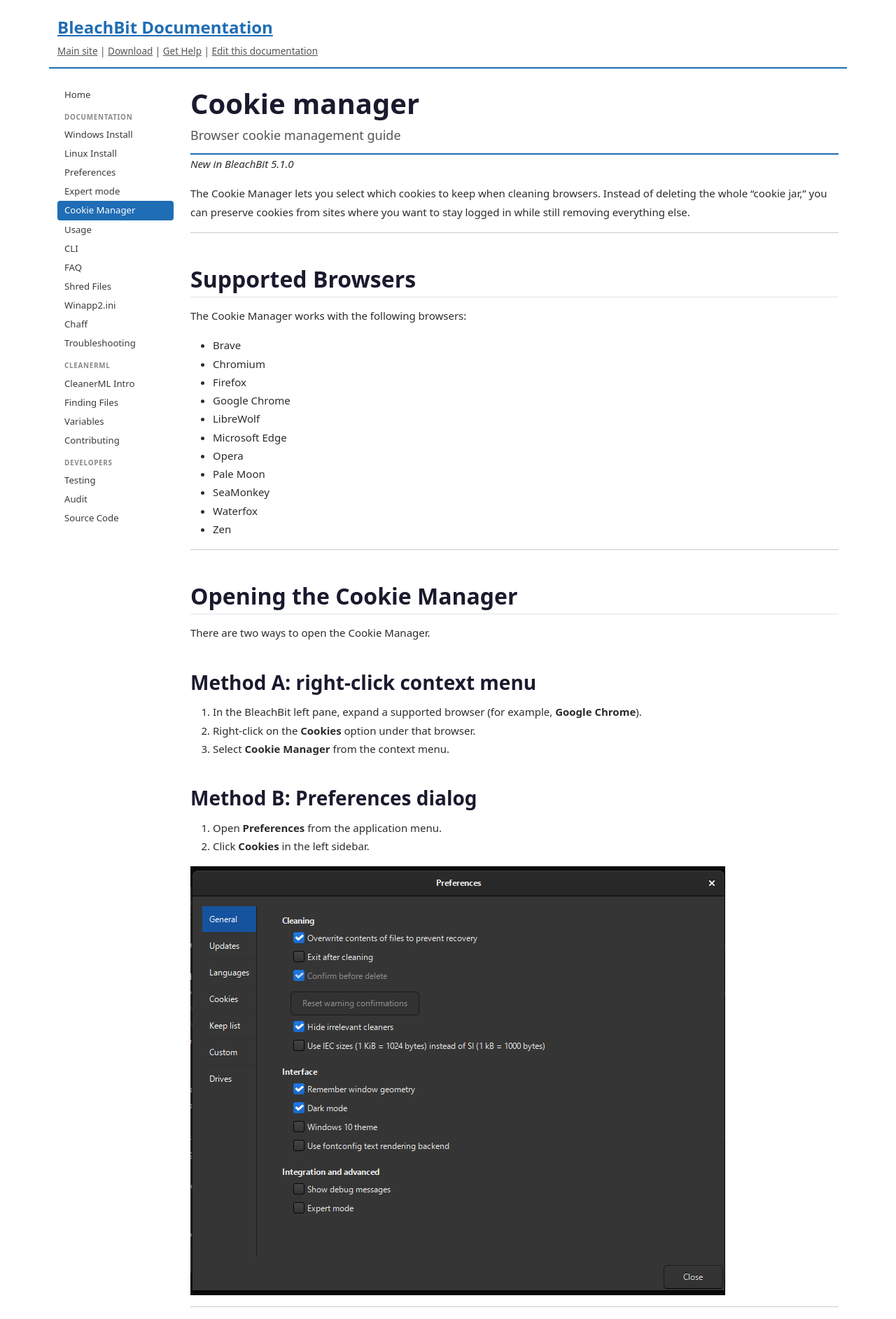
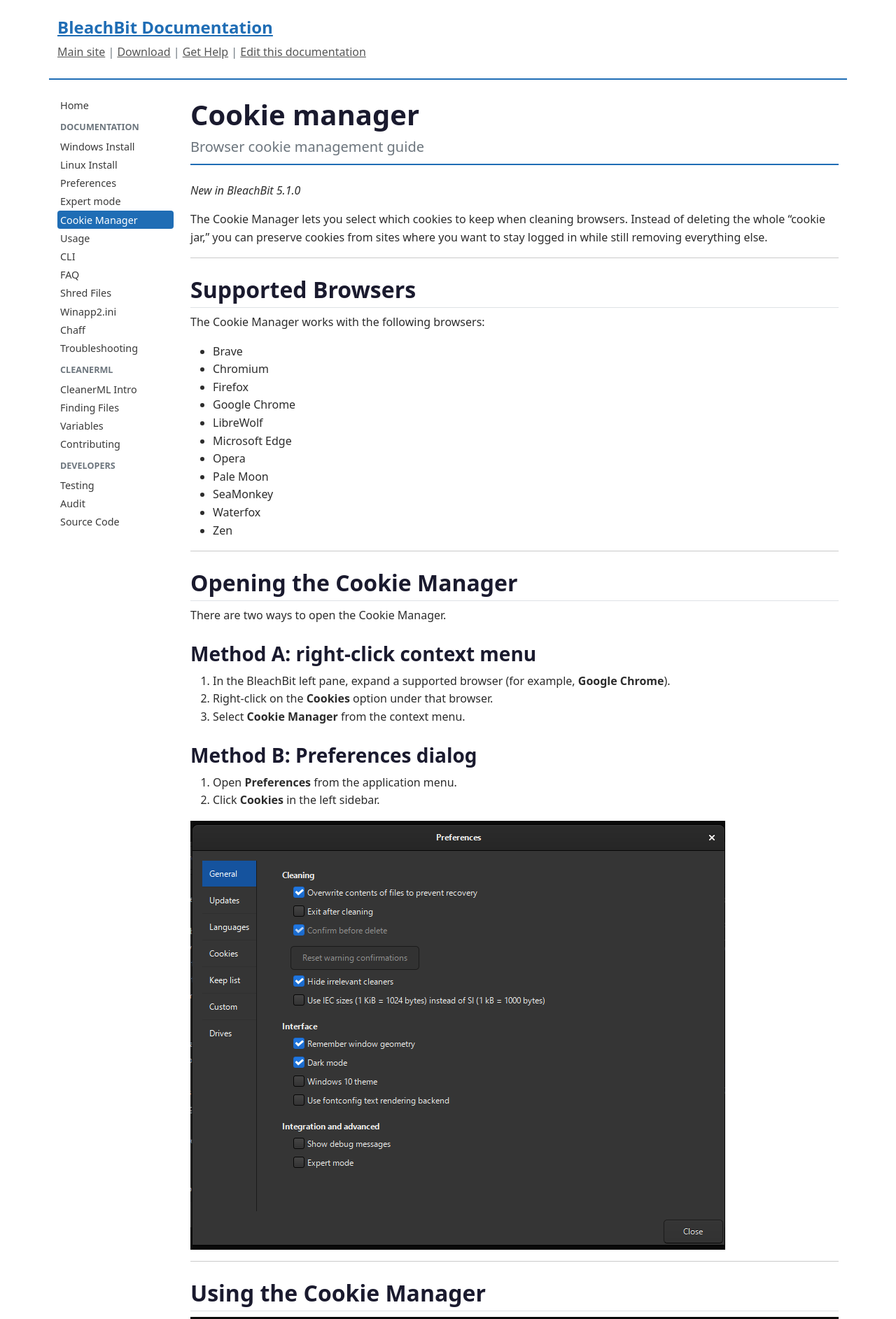
Before and after one commit to bleachbit/docs, a Jekyll site: the page built from src/_docs/cookie-manager.md, in a window 1280 px wide. Shown: the top 1885 px of the page at 70% size. Built offline with Jekyll 4.4.1, drawn with Linux system fonts in a browser that asks for light colours.

Commit message:
Tweak styling
Make fonts bigger, use more Bootstrap's utilities

```diff
--- a/src/_includes/header.html
+++ b/src/_includes/header.html
@@ -1,11 +1,11 @@
 <div class="d-flex align-items-center justify-content-between gap-2 mt-4 mb-2">
   <p class="fs-4 lh-sm mb-0">
-    <a class="brand" href="{{ '/' | relative_url }}">{{ site.title }}</a>
+    <a class="brand fw-bold" href="{{ '/' | relative_url }}">{{ site.title }}</a>
   </p>
   <button type="button" class="btn btn-sm btn-outline-secondary d-md-none" data-bs-toggle="offcanvas" data-bs-target="#docs-nav" aria-controls="docs-nav">Menu</button>
 </div>
 
-<p>
+<p class="text-secondary">
   <a href="https://www.bleachbit.org">Main site</a>
   | <a href="https://www.bleachbit.org/download">Download</a>
   | <a href="https://www.bleachbit.org/help">Get Help</a>
--- a/src/_includes/navigation.html
+++ b/src/_includes/navigation.html
@@ -7,7 +7,7 @@
         {%- assign label = section[1] %}
         {%- assign docs = site.docs | where: 'category', category | sort: 'order' %}
         {%- if docs.size > 0 %}
-            <li class="nav-header text-uppercase fw-bold">{{ label }}</li>
+            <li class="pt-2 pb-1 ps-1 small text-uppercase fw-bold text-secondary">{{ label }}</li>
             {%- for doc in docs %}
                 <li class="nav-item">
                     <a {% if doc.url == page.url %}class="nav-link active" aria-current="page"{% else %}class="nav-link"{% endif %} href="{{ doc.url | relative_url }}">{{ doc.nav_title | default: doc.title }}</a>
--- a/src/_layouts/default.html
+++ b/src/_layouts/default.html
@@ -16,7 +16,7 @@
     <body>
         <div class="container">
             <div class="row">
-                <header id="header" class="col-12">
+                <header id="header" class="col-12 mb-4 pb-2">
                     {% include header.html %}
                 </header>
             </div>
@@ -48,7 +48,7 @@
             {%- endif %}
 
             <div class="row">
-                <footer id="footer" class="col-12">
+                <footer id="footer" class="col-12 mt-5 mb-3 pt-3 border-top text-center small text-secondary">
                     {% include footer.html %}
                 </footer>
             </div>
--- a/src/_layouts/page.html
+++ b/src/_layouts/page.html
@@ -2,10 +2,10 @@
 layout: default
 ---
 
-<div class="page-header">
-    <h1>{{ page.title }}</h1>
+<div class="page-header pb-2 mb-4">
+    <h1 class="mt-0 mb-1">{{ page.title }}</h1>
     {%- if page.subtitle %}
-    <p class="subtitle">{{ page.subtitle }}</p>
+    <p class="fs-5 mb-0 text-secondary">{{ page.subtitle }}</p>
     {%- endif %}
 </div>
 
--- a/src/_sass/_base.scss
+++ b/src/_sass/_base.scss
@@ -1,7 +1,6 @@
-/* ── Base typography ───────────────────────────────────────── */
+/* Base typography */
 :root {
-    --bs-body-font-size: 15px;
-    --bs-body-line-height: 1.75;
+    --bs-body-line-height: 1.6;
     --bs-body-color: #2c2c2c;
     --bs-heading-color: #1a1a2e;
     --bs-link-color: #1f6db5;
@@ -19,24 +18,21 @@
 h1, h2, h3, h4, h5, h6 {
     font-weight: 600;
     line-height: 1.3;
-    margin-top: 1.4em;
-    margin-bottom: 0.4em;
+    margin-top: 1.5rem;
+    margin-bottom: .5rem;
 }
 
 h2 {
-    border-bottom: 1px solid #e0e6ee;
-    padding-bottom: 5px;
+    border-bottom: 1px solid var(--bs-border-color);
+    padding-bottom: .25rem;
 }
 
-/* ── Header ────────────────────────────────────────────────── */
+/* Header */
 #header {
     border-bottom: 2px solid var(--bs-link-color);
-    margin-bottom: 24px;
-    padding-bottom: 10px;
 
     .brand {
         color: var(--bs-link-color);
-        font-weight: 700;
     }
 
     a:hover {
@@ -46,21 +42,18 @@
     p {
         /* Bootstrap derives link colors from these vars (no `a` rule needed):
            links here are gray, normal link blue on hover */
-        --bs-link-color-rgb: 85, 85, 85;        /* #555 */
+        --bs-link-color-rgb: 85, 85, 85;         /* #555 */
         --bs-link-hover-color-rgb: 31, 109, 181; /* #1f6db5 */
-        margin-bottom: 0;
-        font-size: 0.9em;
-        color: #555;
     }
 }
 
-/* ── Navigation ────────────────────────────────────────────── */
+/* Navigation */
 #navigation {
-    font-size: 0.88em;
+    font-size: .9rem;
 
     .nav {
-        --bs-nav-link-padding-x: 10px;
-        --bs-nav-link-padding-y: 2px;
+        --bs-nav-link-padding-x: .25rem;
+        --bs-nav-link-padding-y: .1rem;
         --bs-nav-link-color: #3a3a3a;
         --bs-nav-link-hover-color: var(--bs-link-color);
         --bs-nav-pills-border-radius: 4px;
@@ -70,51 +63,29 @@
     .nav-link:hover:not(.active) {
         background-color: #e4eef9;
     }
-
-    .nav-header {
-        padding: 10px 10px 3px;
-        font-size: 0.75em;
-        letter-spacing: 0.07em;
-        color: #888;
-    }
 }
 
-/* ── Page header ───────────────────────────────────────────── */
+/* Page header */
 .page-header {
     border-bottom: 2px solid var(--bs-link-color);
-    margin-top: 0;
-    padding-bottom: 10px;
-
-    h1 {
-        margin-top: 0;
-        margin-bottom: 0.1em;
-    }
-
-    .subtitle {
-        margin-bottom: 0;
-        font-size: 1.2em;
-        color: #555;
-    }
 }
 
-/* ── Code ──────────────────────────────────────────────────── */
+/* Code */
 pre, code {
     border: none;
     border-radius: 4px;
     background-color: #f5f7fa;
-    font-size: 0.85em;
 }
 
 pre {
-    font-size: 0.9em;
-    padding: 12px 15px;
+    padding: .75rem 1rem;
     border-left: 3px solid var(--bs-link-color);
     border-radius: 0 4px 4px 0;
 }
 
 code {
     background-color: #fdf2f2;
-    padding: 2px 5px;
+    padding: .125rem .25rem;
     border-radius: 3px;
 
     pre & {
@@ -124,21 +95,21 @@
     }
 }
 
-/* ── Tables ────────────────────────────────────────────────── */
+/* Tables */
 table {
     width: 100%;
-    margin-bottom: 1em;
+    margin-bottom: 1rem;
 
     th {
         background-color: #f0f4f9;
         border-bottom: 2px solid #c8d8ea;
-        padding: 8px 12px;
+        padding: .5rem .75rem;
         font-weight: 600;
         color: #1a1a2e;
     }
 
     td {
-        padding: 7px 12px;
+        padding: .5rem .75rem;
         border-bottom: 1px solid #e8edf2;
     }
 
@@ -151,11 +122,11 @@
     }
 }
 
-/* ── Blockquotes ───────────────────────────────────────────── */
+/* Blockquotes */
 blockquote {
     border-left: 4px solid var(--bs-link-color);
     background-color: #f0f5fc;
-    padding: 10px 16px;
+    padding: .75rem 1rem;
     color: #444;
     border-radius: 0 4px 4px 0;
 
@@ -164,17 +135,7 @@
     }
 }
 
-/* ── Footer ────────────────────────────────────────────────── */
-#footer {
-    margin: 30px 0 15px;
-    padding-top: 15px;
-    border-top: 1px solid #e0e6ee;
-    font-size: 0.85em;
-    color: #999;
-    text-align: center;
-}
-
-/* ── Copy button ───────────────────────────────────────────── */
+/* Copy button */
 div.highlighter-rouge {
     position: relative;
 }
@@ -183,14 +144,14 @@
     position: absolute;
     top: 5px;
     right: 5px;
-    padding: 3px 8px;
-    font-size: 0.78em;
+    padding: .25rem .5rem;
+    font-size: .8rem;
     color: #444;
     background-color: #fff;
     border: 1px solid #c8d8ea;
     border-radius: 4px;
     opacity: 0;
-    transition: opacity 0.2s ease-in-out, background-color 0.15s ease;
+    transition: opacity .2s ease-in-out, background-color .15s ease;
 
     div.highlighter-rouge:hover &,
     &:focus-visible {
```
